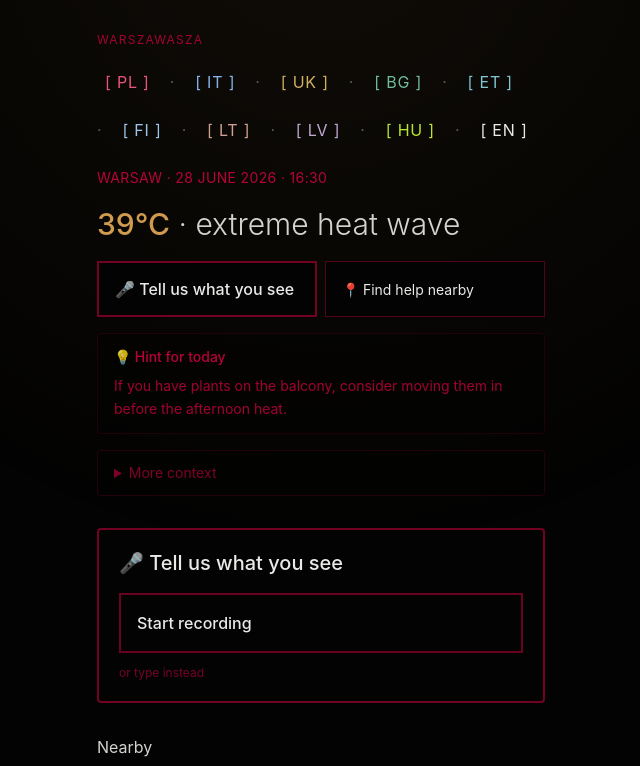
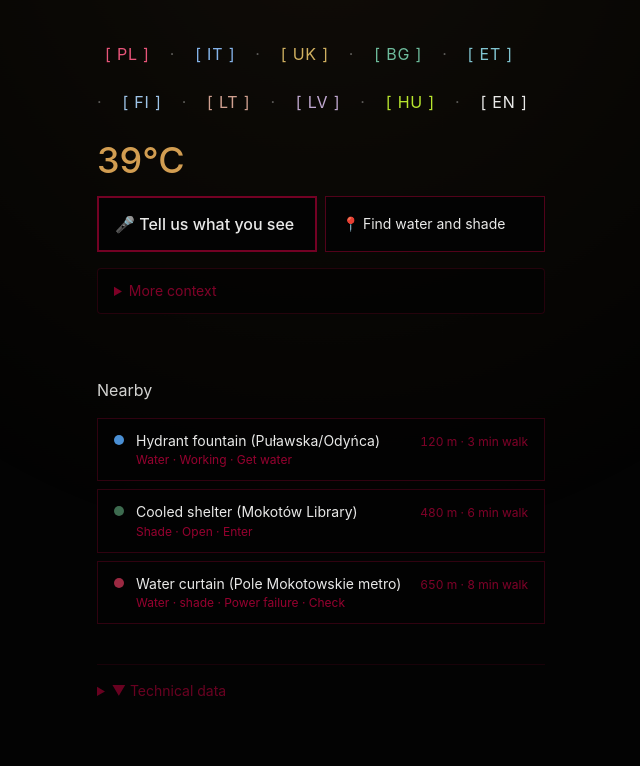
Before and after one commit to adamxdomanski-cpu/warszawasza, a Next.js app in the folder frontend/: page /field/heat in a window 1280 px wide. Shown: the top 766 px of the page, without its empty margins (319-959 px from the left). Built offline with nearby package versions, Linux system fonts and the light colour scheme.

Commit message:
feat(field): odarcie języka — sygnał, CTA, marka na dole, lean voice
Co-authored-by: adamxdomanski-cpu <adamxdomanski@gmail.com>

```diff
--- a/frontend/app/components/field/ColdStartClient.tsx
+++ b/frontend/app/components/field/ColdStartClient.tsx
@@ -3,7 +3,8 @@
 import { useEffect, useRef, useState } from "react";
 import LangNav from "../LangNav";
 import SignalControl from "../SignalControl";
-import FieldVoiceReport from "./FieldVoiceReport";
+import FieldBrandFooter from "./FieldBrandFooter";
+import FieldVoiceReport, { type FieldVoiceReportHandle } from "./FieldVoiceReport";
 import { coldStartCopy } from "../../../lib/field/coldStartI18n";
 import { initialFieldLang } from "../../../lib/field/initialFieldLang";
 import type { Lang } from "../../../lib/i18n";
@@ -12,10 +13,11 @@ import {
   clearInteractionTrace,
 } from "../../../lib/interactionTrace";
 
-/** Minimal cold-start surface — two actions + voice above the fold. */
+/** Minimal cold-start — read nothing before first tap. */
 export default function ColdStartClient() {
   const [lang, setLang] = useState<Lang>(() => initialFieldLang());
-  const voiceRef = useRef<HTMLElement>(null);
+  const voiceRef = useRef<FieldVoiceReportHandle>(null);
+  const voicePanelRef = useRef<HTMLElement>(null);
   const copy = coldStartCopy(lang);
 
   useEffect(() => {
@@ -27,29 +29,27 @@ export default function ColdStartClient() {
     document.documentElement.lang = lang;
   }, [lang]);
 
-  const scrollToVoice = () => {
+  const onVoice = () => {
     appendInteractionEvent("NEXT");
-    voiceRef.current?.scrollIntoView({ behavior: "smooth", block: "start" });
+    voiceRef.current?.startRecording();
+    window.requestAnimationFrame(() => {
+      voicePanelRef.current?.scrollIntoView({ behavior: "smooth", block: "start" });
+    });
   };
 
   return (
     <div className="heat-field-page relative min-h-dvh bg-field text-ink">
-      <main className="relative z-10 mx-auto flex max-w-lg flex-col gap-6 p-5 pb-16 sm:gap-8 sm:p-8">
+      <main className="relative z-10 mx-auto flex min-h-dvh max-w-lg flex-col gap-6 p-5 pb-10 sm:gap-8 sm:p-8">
         <header className="flex flex-col gap-4">
-          <div className="flex flex-wrap items-center justify-between gap-3">
-            <span className="font-mono-field text-xs tracking-widest text-accent/70 uppercase">
-              WARSZAWASZA
-            </span>
+          <div className="flex justify-end">
             <LangNav lang={lang} onChange={setLang} variant="bracket" />
           </div>
-
-          <p className="m-0 text-lg font-light leading-snug text-ink sm:text-xl">{copy.tagline}</p>
 
           <div className="grid gap-2 sm:grid-cols-2">
             <SignalControl
               type="button"
               direction="right"
-              onClick={scrollToVoice}
+              onClick={onVoice}
               className="min-h-14 border-2 border-accent/50 bg-field px-4 py-3 text-left text-base font-medium leading-snug text-ink touch-manipulation"
             >
               {copy.ctaVoiceReport}
@@ -66,15 +66,11 @@ export default function ColdStartClient() {
           </div>
         </header>
 
-        <section ref={voiceRef} aria-label={copy.ctaVoiceReport}>
-          <FieldVoiceReport
-            lang={lang}
-            copy={copy}
-            onFindHelp={() => {
-              window.location.href = "/field/heat#nearby";
-            }}
-          />
+        <section ref={voicePanelRef} aria-label={copy.ctaVoiceReport}>
+          <FieldVoiceReport ref={voiceRef} lang={lang} copy={copy} lean />
         </section>
+
+        <FieldBrandFooter />
       </main>
     </div>
   );
--- /dev/null
+++ b/frontend/app/components/field/FieldBrandFooter.tsx
@@ -0,0 +1,10 @@
+/** Discreet mark — after first actions, not before. */
+export default function FieldBrandFooter() {
+  return (
+    <footer className="mt-auto pt-8 text-center">
+      <p className="m-0 font-mono-field text-[10px] tracking-[0.35em] text-accent/35 uppercase">
+        WARSZAWASZA
+      </p>
+    </footer>
+  );
+}
--- a/frontend/app/components/field/FieldVoiceReport.tsx
+++ b/frontend/app/components/field/FieldVoiceReport.tsx
@@ -1,7 +1,14 @@
 "use client";
 
 import Link from "next/link";
-import { useCallback, useEffect, useRef, useState } from "react";
+import {
+  forwardRef,
+  useCallback,
+  useEffect,
+  useImperativeHandle,
+  useRef,
+  useState,
+} from "react";
 import type { ColdStartCopy } from "../../../lib/field/coldStartI18n";
 import type { Lang } from "../../../lib/i18n";
 import { speechRecognitionLocale, localeDateTime } from "../../../lib/localeMap";
@@ -25,11 +32,17 @@ import SignalControl from "../SignalControl";
 
 type VoicePhase = "idle" | "recording" | "review" | "sent";
 
+export type FieldVoiceReportHandle = {
+  startRecording: () => void;
+};
+
 type FieldVoiceReportProps = {
   lang: Lang;
   copy: ColdStartCopy;
   onSent?: () => void;
   onFindHelp?: () => void;
+  /** Header CTAs already label 🎤 — hide duplicate chrome until recording. */
+  lean?: boolean;
 };
 
 function formatTimer(seconds: number): string {
@@ -38,12 +51,8 @@ function formatTimer(seconds: number): string {
   return `${String(m).padStart(2, "0")}:${String(s).padStart(2, "0")}`;
 }
 
-export default function FieldVoiceReport({
-  lang,
-  copy,
-  onSent,
-  onFindHelp,
-}: FieldVoiceReportProps) {
+const FieldVoiceReport = forwardRef<FieldVoiceReportHandle, FieldVoiceReportProps>(
+  function FieldVoiceReport({ lang, copy, onSent, onFindHelp, lean = false }, ref) {
     const [phase, setPhase] = useState<VoicePhase>("idle");
     const [seconds, setSeconds] = useState(0);
     const [text, setText] = useState("");
@@ -142,6 +151,10 @@ export default function FieldVoiceReport({
       }
     }, [canRecord, startTranscription]);
 
+    useImperativeHandle(ref, () => ({ startRecording: () => void startRecording() }), [
+      startRecording,
+    ]);
+
     const stopRecording = useCallback(() => {
       if (timerRef.current) {
         window.clearInterval(timerRef.current);
@@ -220,6 +233,10 @@ export default function FieldVoiceReport({
       setAudioUrl(null);
     };
 
+    if (lean && phase === "idle") {
+      return null;
+    }
+
     if (phase === "sent") {
       return (
         <section
@@ -228,9 +245,7 @@ export default function FieldVoiceReport({
         >
           <p className="m-0 text-lg font-medium text-ink">{copy.voiceSentTitle}</p>
           <p className="mt-2 mb-5 text-sm text-accent/75">{copy.voiceSentBody}</p>
-        {flash && (
-          <p className="mb-3 text-xs text-accent/60">{flash}</p>
-        )}
+          {flash && <p className="mb-3 text-xs text-accent/60">{flash}</p>}
           <div className="flex flex-col gap-2">
             <SignalControl
               type="button"
@@ -253,20 +268,23 @@ export default function FieldVoiceReport({
       );
     }
 
+    const panelClass = lean
+      ? "rounded border border-accent/30 bg-field/80 px-4 py-4 sm:px-5"
+      : "rounded border-2 border-accent/50 bg-field px-4 py-5 sm:px-5";
+
     return (
-    <section
-      aria-label={copy.ctaVoiceReport}
-      className="rounded border-2 border-accent/50 bg-field px-4 py-5 sm:px-5"
-    >
+      <section aria-label={copy.ctaVoiceReport} className={panelClass}>
+        {!lean && (
           <h2 className="m-0 text-lg font-medium leading-snug text-ink sm:text-xl">
             {copy.ctaVoiceReport}
           </h2>
+        )}
 
-      {!canRecord && phase === "idle" && (
+        {!canRecord && phase === "idle" && !lean && (
           <p className="mt-2 mb-0 text-sm text-accent/65">{copy.voiceUnsupported}</p>
         )}
 
-      {phase === "idle" && (
+        {phase === "idle" && !lean && (
           <SignalControl
             type="button"
             direction="right"
@@ -278,9 +296,12 @@ export default function FieldVoiceReport({
         )}
 
         {phase === "recording" && (
-        <div className="mt-4 space-y-3">
+          <div className={lean ? "space-y-3" : "mt-4 space-y-3"}>
             <p className="m-0 flex items-center gap-2 text-base text-ink">
-            <span className="inline-block h-3 w-3 animate-pulse rounded-full bg-[var(--color-warsaw-heat-critical)]" aria-hidden />
+              <span
+                className="inline-block h-3 w-3 animate-pulse rounded-full bg-[var(--color-warsaw-heat-critical)]"
+                aria-hidden
+              />
               {copy.voiceRecording}
               <span className="ml-auto font-mono-field tabular-nums text-accent/80">
                 {formatTimer(seconds)}
@@ -298,7 +319,7 @@ export default function FieldVoiceReport({
         )}
 
         {phase === "review" && (
-        <div className="mt-4 space-y-3">
+          <div className={lean ? "space-y-3" : "mt-4 space-y-3"}>
             <p className="m-0 text-sm font-medium text-ink">{copy.voiceSaved}</p>
             <p className="m-0 text-sm text-accent/75">{copy.voiceReviewPrompt}</p>
             {audioUrl && (
@@ -329,7 +350,9 @@ export default function FieldVoiceReport({
                 {geo ? geoCopy.attached : geoCopy.attach}
               </button>
               {geo && (
-              <p className="m-0 font-mono-field text-xs text-accent/55">{formatPlaceFromGeo(geo)}</p>
+                <p className="m-0 font-mono-field text-xs text-accent/55">
+                  {formatPlaceFromGeo(geo)}
+                </p>
               )}
               {geoError && <p className="m-0 text-xs text-accent/55">{geoError}</p>}
             </div>
@@ -353,12 +376,15 @@ export default function FieldVoiceReport({
           </div>
         )}
 
-      {phase === "idle" && (
+        {phase === "idle" && !lean && (
           <p className="mt-3 mb-0 text-xs text-accent/50">{copy.voiceOrType}</p>
         )}
       </section>
     );
-}
+  },
+);
+
+export default FieldVoiceReport;
 
 type SpeechRecognitionResultItem = { transcript: string };
 type SpeechRecognitionResultList = ArrayLike<{ 0: SpeechRecognitionResultItem }>;
--- a/frontend/app/components/field/HeatFieldClient.tsx
+++ b/frontend/app/components/field/HeatFieldClient.tsx
@@ -1,10 +1,10 @@
 "use client";
 
 import { useEffect, useRef, useState } from "react";
-import Link from "next/link";
 import LangNav from "../LangNav";
 import SignalControl from "../SignalControl";
-import FieldVoiceReport from "./FieldVoiceReport";
+import FieldBrandFooter from "./FieldBrandFooter";
+import FieldVoiceReport, { type FieldVoiceReportHandle } from "./FieldVoiceReport";
 import {
   HEAT_POINTS,
   HEAT_TEMP_C,
@@ -28,7 +28,8 @@ export default function HeatFieldClient() {
   const [helpOpen, setHelpOpen] = useState(false);
   const [traceTick, setTraceTick] = useState(0);
   const nearbyRef = useRef<HTMLElement>(null);
-  const voiceRef = useRef<HTMLElement>(null);
+  const voicePanelRef = useRef<HTMLElement>(null);
+  const voiceRef = useRef<FieldVoiceReportHandle>(null);
 
   const copy = heatFieldCopy(lang);
   const events = getInteractionTrace().events;
@@ -49,8 +50,9 @@ export default function HeatFieldClient() {
   const onVoiceCta = () => {
     appendInteractionEvent("NEXT");
     bump();
+    voiceRef.current?.startRecording();
     window.requestAnimationFrame(() => {
-      voiceRef.current?.scrollIntoView({ behavior: "smooth", block: "start" });
+      voicePanelRef.current?.scrollIntoView({ behavior: "smooth", block: "start" });
     });
   };
 
@@ -76,26 +78,16 @@ export default function HeatFieldClient() {
     >
       <div className="heat-field-ambient pointer-events-none fixed inset-0 z-0" aria-hidden />
 
-      <main className="relative z-10 mx-auto flex max-w-lg flex-col gap-6 p-5 pb-16 sm:gap-8 sm:p-8">
+      <main className="relative z-10 mx-auto flex min-h-dvh max-w-lg flex-col gap-6 p-5 pb-10 sm:gap-8 sm:p-8">
         <header className="flex flex-col gap-4">
-          <div className="flex flex-wrap items-center justify-between gap-3">
-            <Link
-              href="/"
-              className="font-mono-field text-xs tracking-widest text-accent/70 uppercase"
-            >
-              WARSZAWASZA
-            </Link>
+          <div className="flex justify-end">
             <LangNav lang={lang} onChange={setLang} variant="bracket" />
           </div>
 
-          <p className="m-0 font-mono-field text-sm tracking-wide text-accent/80">
-            {copy.statusLine}
-          </p>
-          <h1 className="m-0 text-2xl font-light leading-snug sm:text-3xl">
-            <span className="heat-signal" aria-label={`${copy.factTemp} ${copy.factSubtitle}`}>
+          <h1 className="m-0">
+            <span className="heat-signal text-3xl font-light sm:text-4xl" aria-label={copy.factTemp}>
               {copy.factTemp}
             </span>
-            <span className="text-ink/90"> · {copy.factSubtitle}</span>
           </h1>
 
           <div className="grid gap-2 sm:grid-cols-2">
@@ -117,21 +109,23 @@ export default function HeatFieldClient() {
             </SignalControl>
           </div>
 
-          {copy.microHintLabel && copy.microHintBody && (
-            <aside
-              className="rounded border border-accent/12 bg-field/50 px-4 py-3 text-sm leading-relaxed text-accent/70"
-              aria-label={copy.microHintLabel}
-            >
-              <p className="m-0 font-medium text-accent/80">{copy.microHintLabel}</p>
-              <p className="mt-1.5 mb-0">{copy.microHintBody}</p>
-            </aside>
-          )}
-
           <details className="rounded border border-accent/15 bg-field/60 px-4 py-3">
             <summary className="cursor-pointer text-sm text-accent/55 touch-manipulation">
               {copy.moreContextLabel}
             </summary>
             <div className="mt-3 space-y-3">
+              <p className="m-0 font-mono-field text-xs tracking-wide text-accent/55">
+                {copy.statusLine}
+              </p>
+              <p className="m-0 text-sm text-accent/70">{copy.factSubtitle}</p>
+
+              {copy.microHintLabel && copy.microHintBody && (
+                <aside className="rounded border border-accent/12 bg-field/50 px-3 py-2.5 text-sm leading-relaxed text-accent/70">
+                  <p className="m-0 font-medium text-accent/80">{copy.microHintLabel}</p>
+                  <p className="mt-1.5 mb-0">{copy.microHintBody}</p>
+                </aside>
+              )}
+
               <details className="rounded border border-accent/20 bg-field/80 px-4 py-3">
                 <summary className="cursor-pointer text-sm font-medium text-accent touch-manipulation">
                   {copy.alertRcbLabel}
@@ -154,12 +148,8 @@ export default function HeatFieldClient() {
           </details>
         </header>
 
-        <section ref={voiceRef} aria-label={copy.ctaVoiceReport}>
-          <FieldVoiceReport
-            lang={lang}
-            copy={copy}
-            onFindHelp={onCta}
-          />
+        <section ref={voicePanelRef} aria-label={copy.ctaVoiceReport}>
+          <FieldVoiceReport ref={voiceRef} lang={lang} copy={copy} onFindHelp={onCta} lean />
         </section>
 
         <section
@@ -265,7 +255,9 @@ export default function HeatFieldClient() {
             </div>
           </div>
         </details>
+
+        <FieldBrandFooter />
       </main>
     </div>
   );
-};
+}
--- a/frontend/app/layout.tsx
+++ b/frontend/app/layout.tsx
@@ -19,13 +19,11 @@ const firaMono = Fira_Mono({
 
 export const metadata: Metadata = {
   metadataBase: new URL("https://www.warszawasza.online"),
-  title: "WARSZAWASZA // FIRA | ● OBSERWACJA TRWA",
-  description:
-    "Interaktywny system obserwacji miejskiej. Sygnał, tarcie, adaptacja, trajektoria. Moja, Twoja, Wasza Warszawa.",
+  title: "WARSZAWASZA",
+  description: "📍 Znajdź w pobliżu · 🎤 Powiedz, co widzisz",
   openGraph: {
-    title: "WARSZAWASZA // FIRA | ● OBSERWACJA TRWA",
-    description:
-      "Interaktywny system obserwacji miejskiej — nie sklep, lecz żywe pole narracji.",
+    title: "WARSZAWASZA",
+    description: "📍 Znajdź w pobliżu · 🎤 Powiedz, co widzisz",
     url: "https://www.warszawasza.online",
     siteName: "Warszawasza",
     type: "website",
--- a/frontend/lib/field/coldStartI18n.ts
+++ b/frontend/lib/field/coldStartI18n.ts
@@ -7,7 +7,6 @@ import { heatFieldCopy, type HeatCopy } from "./heatFieldI18n";
 
 export type ColdStartCopy = Pick<
   HeatCopy,
-  | "ctaNearbyHelp"
   | "ctaVoiceReport"
   | "voiceStart"
   | "voiceRecording"
@@ -22,25 +21,29 @@ export type ColdStartCopy = Pick<
   | "voiceSentBody"
   | "ctaAnotherObservation"
   | "voiceUnsupported"
->;
-
-const TAGLINE: Partial<Record<Lang, string>> = {
-  pl: "Połącz się z rzeczywistością.",
-  en: "Connect with what is real.",
-  it: "Connettiti con la realtà.",
-  uk: "Зв’язок із реальністю.",
-  bg: "Връзка с реалността.",
-  et: "Ühendus reaalsusega.",
-  fi: "Yhteys todellisuuteen.",
-  lt: "Ryšys su realybe.",
-  lv: "Saikne ar realitāti.",
-  hu: "Kapcsolat a valósággal.",
+> & {
+  /** Generic 📍 on `/` — deployment-agnostic (not “help”). */
+  ctaNearbyHelp: string;
 };
 
-export function coldStartCopy(lang: Lang): ColdStartCopy & { tagline: string } {
+/** Cold `/` — no “pomoc”; heat deployment overrides in heatFieldCopy. */
+const NEARBY_GENERIC: Partial<Record<Lang, string>> = {
+  pl: "📍 Znajdź w pobliżu",
+  en: "📍 Find nearby",
+  it: "📍 Trova nelle vicinanze",
+  uk: "📍 Знайдіть поруч",
+  bg: "📍 Намерете наблизо",
+  et: "📍 Leia lähedal",
+  fi: "📍 Löydä läheltä",
+  lt: "📍 Raskite netoliese",
+  lv: "📍 Atrodiet tuvumā",
+  hu: "📍 Keressen a közelben",
+};
+
+export function coldStartCopy(lang: Lang): ColdStartCopy {
   const heat = heatFieldCopy(lang);
   return {
-    ctaNearbyHelp: heat.ctaNearbyHelp,
+    ctaNearbyHelp: NEARBY_GENERIC[lang] ?? NEARBY_GENERIC.en!,
     ctaVoiceReport: heat.ctaVoiceReport,
     voiceStart: heat.voiceStart,
     voiceRecording: heat.voiceRecording,
@@ -55,6 +58,5 @@ export function coldStartCopy(lang: Lang): ColdStartCopy & { tagline: string } {
     voiceSentBody: heat.voiceSentBody,
     ctaAnotherObservation: heat.ctaAnotherObservation,
     voiceUnsupported: heat.voiceUnsupported,
-    tagline: TAGLINE[lang] ?? TAGLINE.en!,
   };
 }
--- a/frontend/lib/field/heatFieldExtras.ts
+++ b/frontend/lib/field/heatFieldExtras.ts
@@ -28,7 +28,7 @@ export const HEAT_FIELD_EXTRA: Partial<Record<Lang, HeatCopy>> = {
     transportMore: "→ altro",
     waterSaveTitle: "Come risparmiare acqua?",
     waterSaveQuestion: "Vi serve davvero un terzo scarico oggi, o basta uno?",
-    ctaNearbyHelp: "📍 Trova aiuto vicino",
+    ctaNearbyHelp: "📍 Trova acqua e ombra",
     ctaVoiceReport: "🎤 Raccontaci cosa vedi",
     voiceStart: "Inizia registrazione",
     voiceRecording: "Registrazione…",
@@ -98,7 +98,7 @@ export const HEAT_FIELD_EXTRA: Partial<Record<Lang, HeatCopy>> = {
     transportMore: "→ още",
     waterSaveTitle: "Как да пестим вода?",
     waterSaveQuestion: "Наистина ли ви трябва трето изплакване днес?",
-    ctaNearbyHelp: "📍 Помощ наблизо",
+    ctaNearbyHelp: "📍 Вода и сянка наблизо",
     ctaVoiceReport: "🎤 Кажете какво виждате",
     voiceStart: "Започни запис",
     voiceRecording: "Запис…",
@@ -167,7 +167,7 @@ export const HEAT_FIELD_EXTRA: Partial<Record<Lang, HeatCopy>> = {
     transportMore: "→ rohkem",
     waterSaveTitle: "Kuidas vett säästa?",
     waterSaveQuestion: "Kas teil on täna tõesti vaja kolmandat loputust?",
-    ctaNearbyHelp: "📍 Abi lähedal",
+    ctaNearbyHelp: "📍 Vesi ja varju",
     ctaVoiceReport: "🎤 Rääkige, mida näete",
     voiceStart: "Alusta salvestamist",
     voiceRecording: "Salvestamine…",
@@ -236,7 +236,7 @@ export const HEAT_FIELD_EXTRA: Partial<Record<Lang, HeatCopy>> = {
     transportMore: "→ lisää",
     waterSaveTitle: "Miten säästää vettä?",
     waterSaveQuestion: "Tarvitsetko tänään kolmannen huuhtelun?",
-    ctaNearbyHelp: "📍 Apua lähellä",
+    ctaNearbyHelp: "📍 Vesi ja varjo",
     ctaVoiceReport: "🎤 Kerro mitä näet",
     voiceStart: "Aloita tallennus",
     voiceRecording: "Tallennus…",
@@ -305,7 +305,7 @@ export const HEAT_FIELD_EXTRA: Partial<Record<Lang, HeatCopy>> = {
     transportMore: "→ daugiau",
     waterSaveTitle: "Kaip taupyti vandenį?",
     waterSaveQuestion: "Ar tikrai reikia trečio nuleidimo?",
-    ctaNearbyHelp: "📍 Pagalba šalia",
+    ctaNearbyHelp: "📍 Vanduo ir pavėsis",
     ctaVoiceReport: "🎤 Pasakykite, ką matote",
     voiceStart: "Pradėti įrašymą",
     voiceRecording: "Įrašoma…",
@@ -374,7 +374,7 @@ export const HEAT_FIELD_EXTRA: Partial<Record<Lang, HeatCopy>> = {
     transportMore: "→ vairāk",
     waterSaveTitle: "Kā taupīt ūdeni?",
     waterSaveQuestion: "Vai tiešām vajag trešo noskalošanu?",
-    ctaNearbyHelp: "📍 Palīdzība tuvumā",
+    ctaNearbyHelp: "📍 Ūdens un ēna",
     ctaVoiceReport: "🎤 Pastāstiet, ko redzat",
     voiceStart: "Sākt ierakstu",
     voiceRecording: "Ieraksta…",
@@ -443,7 +443,7 @@ export const HEAT_FIELD_EXTRA: Partial<Record<Lang, HeatCopy>> = {
     transportMore: "→ több",
     waterSaveTitle: "Hogyan spóroljunk vizet?",
     waterSaveQuestion: "Tényleg kell ma a harmadik öblítés?",
-    ctaNearbyHelp: "📍 Segítség a közelben",
+    ctaNearbyHelp: "📍 Víz és árnyék",
     ctaVoiceReport: "🎤 Mondja el, mit lát",
     voiceStart: "Felvétel indítása",
     voiceRecording: "Felvétel…",
--- a/frontend/lib/field/heatFieldI18n.ts
+++ b/frontend/lib/field/heatFieldI18n.ts
@@ -120,7 +120,7 @@ const COPY: Partial<Record<Lang, HeatCopy>> = {
     waterSaveTitle: "Jak oszczędzać wodę?",
     waterSaveQuestion:
       "Czy dziś naprawdę potrzebujesz trzeciej spłuczki, czy wystarczy jedna?",
-    ctaNearbyHelp: "📍 Znajdź pomoc w pobliżu",
+    ctaNearbyHelp: "📍 Znajdź wodę i cień",
     ctaVoiceReport: "🎤 Powiedz, co widzisz",
     voiceStart: "Rozpocznij nagrywanie",
     voiceRecording: "Nagrywanie…",
@@ -131,9 +131,9 @@ const COPY: Partial<Record<Lang, HeatCopy>> = {
     voiceSend: "Wyślij",
     voiceOrType: "lub wpisz tekst",
     voiceTranscribePlaceholder: "Opcjonalnie: popraw transkrypcję…",
-    voiceSentTitle: "✓ Zgłoszenie odebrane",
-    voiceSentBody: "Dziękujemy. Możesz wrócić do rzeczywistości.",
-    ctaAnotherObservation: "Zostaw kolejną obserwację",
+    voiceSentTitle: "✓ Odebrane",
+    voiceSentBody: "Dziękujemy.",
+    ctaAnotherObservation: "Powiedz jeszcze raz",
     voiceUnsupported: "Nagrywanie niedostępne w tej przeglądarce — wpisz tekst poniżej.",
     layer2Title: "W pobliżu",
     distanceM: "{n} m",
@@ -194,7 +194,7 @@ const COPY: Partial<Record<Lang, HeatCopy>> = {
     transportMore: "→ see more",
     waterSaveTitle: "How to save water?",
     waterSaveQuestion: "Do you really need a third flush today, or is one enough?",
-    ctaNearbyHelp: "📍 Find help nearby",
+    ctaNearbyHelp: "📍 Find water and shade",
     ctaVoiceReport: "🎤 Tell us what you see",
     voiceStart: "Start recording",
     voiceRecording: "Recording…",
@@ -205,9 +205,9 @@ const COPY: Partial<Record<Lang, HeatCopy>> = {
     voiceSend: "Send",
     voiceOrType: "or type instead",
     voiceTranscribePlaceholder: "Optional: edit transcription…",
-    voiceSentTitle: "✓ Report received",
-    voiceSentBody: "Thank you. You can return to reality.",
-    ctaAnotherObservation: "Leave another observation",
+    voiceSentTitle: "✓ Received",
+    voiceSentBody: "Thank you.",
+    ctaAnotherObservation: "Say it again",
     voiceUnsupported: "Recording unavailable in this browser — type below instead.",
     layer2Title: "Nearby",
     distanceM: "{n} m",
@@ -266,7 +266,7 @@ const COPY: Partial<Record<Lang, HeatCopy>> = {
     transportSkm: "У вагonах SKM понад 44°C",
     waterSaveTitle: "Як економити воду?",
     waterSaveQuestion: "Чи потрібен третій злив, чи достатньо одного?",
-    ctaNearbyHelp: "📍 Допомога поруч",
+    ctaNearbyHelp: "📍 Вода та тінь поруч",
     ctaVoiceReport: "🎤 Розкажіть, що бачите",
     voiceStart: "Почати запис",
     voiceRecording: "Запис…",
@@ -277,9 +277,9 @@ const COPY: Partial<Record<Lang, HeatCopy>> = {
     voiceSend: "Надіслати",
     voiceOrType: "або введіть текст",
     voiceTranscribePlaceholder: "За бажанням: виправте текст…",
-    voiceSentTitle: "✓ Звернення прийнято",
-    voiceSentBody: "Дякуємо. Можете повернутися до реальності.",
-    ctaAnotherObservation: "Залишити ще одне спостереження",
+    voiceSentTitle: "✓ Отримано",
+    voiceSentBody: "Дякуємо.",
+    ctaAnotherObservation: "Скажіть ще раз",
     voiceUnsupported: "Запис недоступний — введіть текст нижче.",
     layer2Title: "Поруч",
     distanceM: "{n} м",
```
Also changed, not shown: 1 other file (tests, documents, lock files or other folders). Lines whose indentation alone changed are shown as unchanged.
